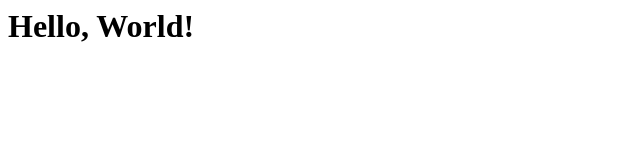
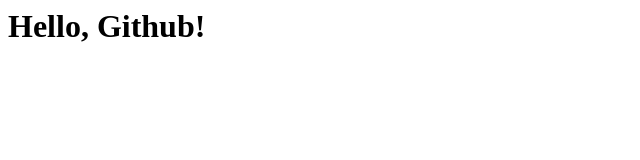
Before and after one commit to man-of-steel-feat-the-philosopher/Real_Time_Face_Recognition_Entry, a plain HTML site: page index.html in a window 1280 px wide. Shown: the full height of the page, 0-640 px from the left. Drawn offline with Linux system fonts and the light colour scheme.

Commit message:
Update index.html
changed World to Github

```diff
--- a/index.html
+++ b/index.html
@@ -5,6 +5,6 @@
     <title>Document</title>
 </head>
 <body>
-    <h1>Hello, World!</h1>
+    <h1>Hello, Github!</h1>
 </body>
 </html>
```
